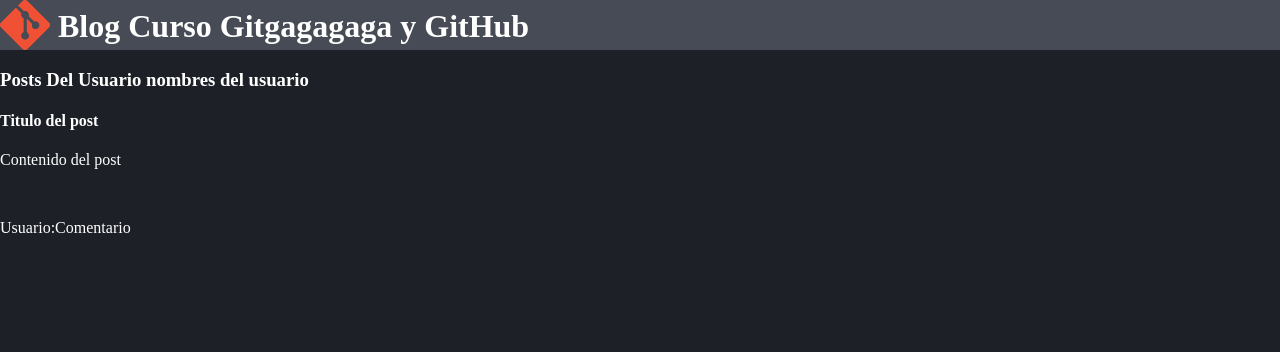
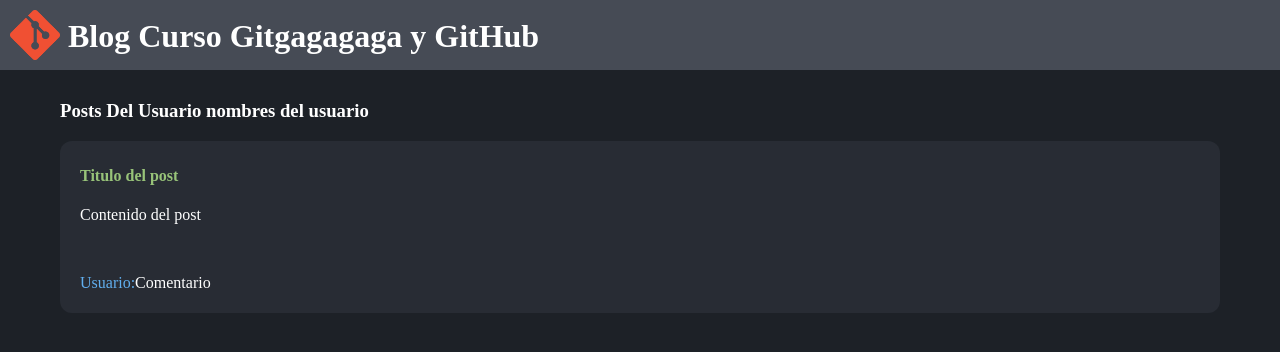
Before and after one commit to Darkmantequilla/curso-git, a plain HTML site: page index.html in a window 1280 px wide. Drawn offline with Linux system fonts and the light colour scheme; a web font is replaced by a local one.

Commit message:
Add Post Styles

```diff
--- a/style.css
+++ b/style.css
@@ -14,7 +14,7 @@ h1{
 
 .bar{
     background-color: #464b55;
-    pading: 10px;
+    padding: 10px;
     display: flex;
 }
 
@@ -22,3 +22,25 @@ h1{
     width: 50px;
     height: 50px;
 }
+
+.container{
+    margin-top: 30px;
+    padding: 0 60px 0 60px;
+
+}
+
+.post{
+    background-color:#282c34 ;
+    margin-bottom: 15px;
+    padding: 5px 20px 5px 20px;
+    border-radius: 12px;
+}
+
+.post h4{
+    color: #98c379;
+
+}
+
+.post span {
+    color: #61afef;
+}
```
